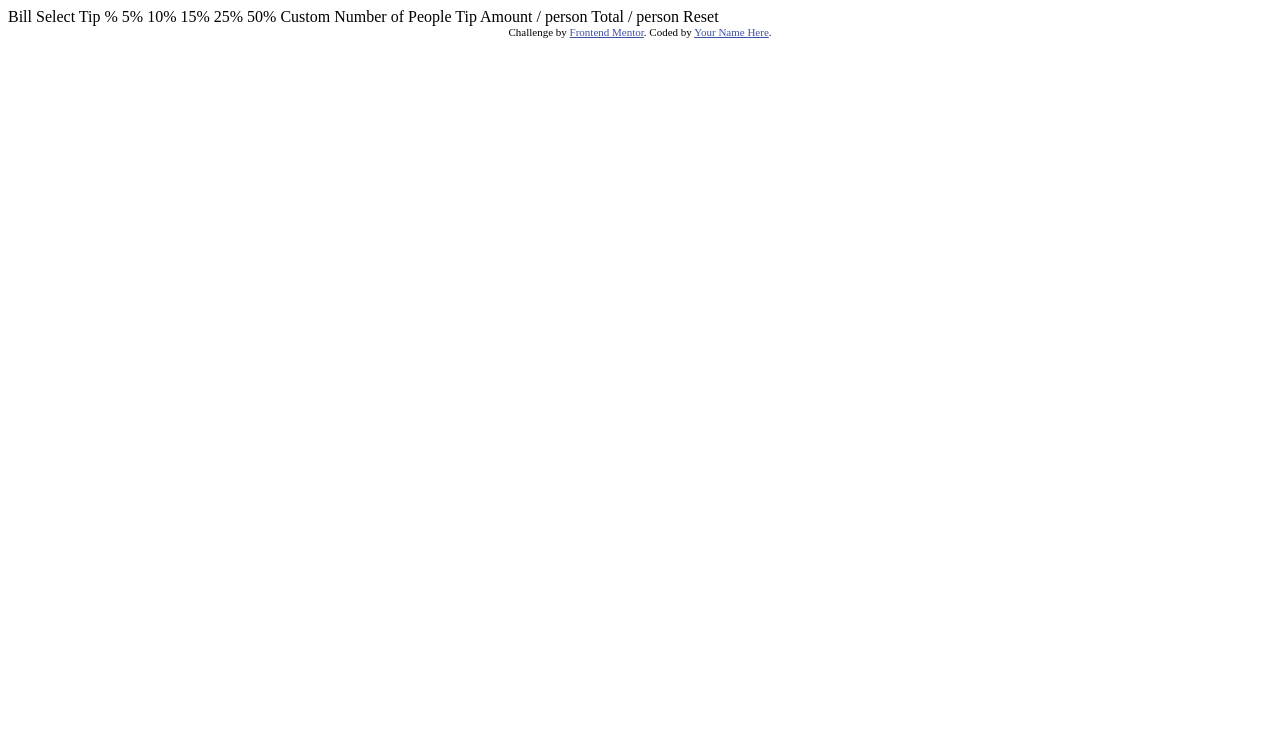
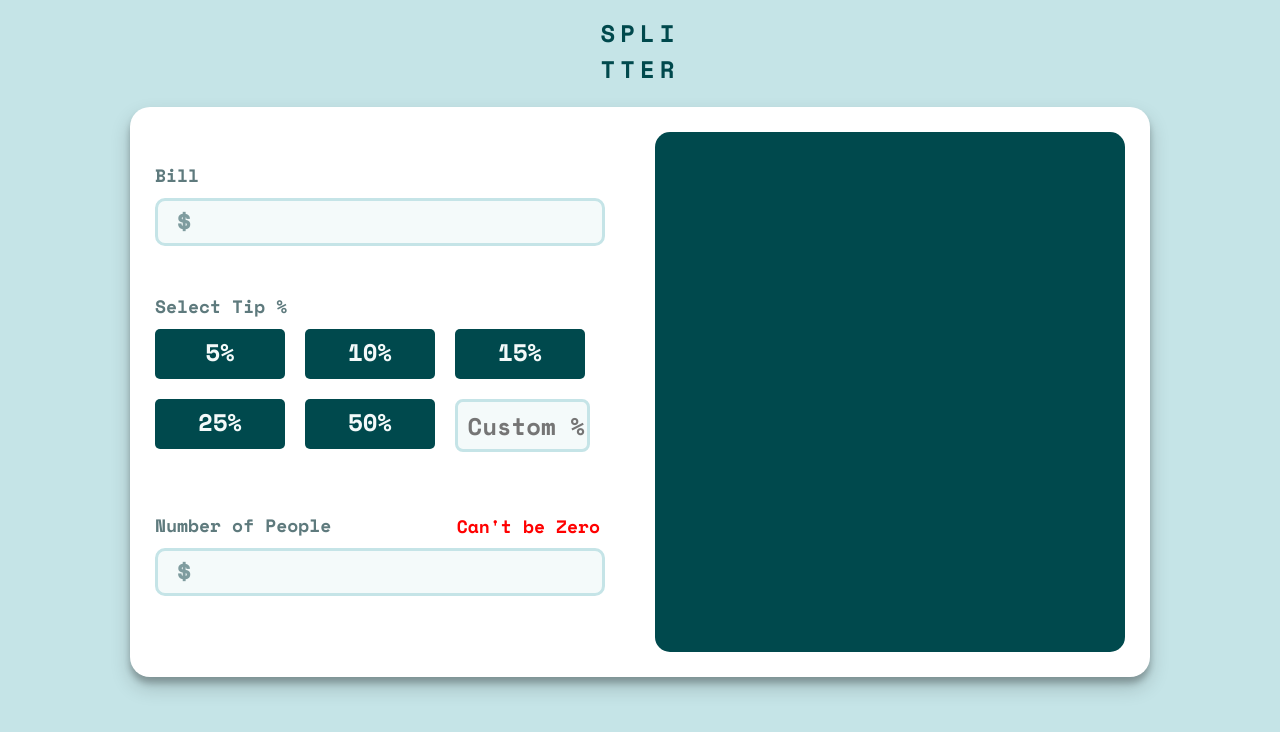
Before and after one commit to Mayur-Debu/Web-Development, a plain HTML site: page tip-calculator-app-main/tip-calculator-app-main/index.html in a window 1280 px wide. Drawn offline with nearby package versions, Linux system fonts and the light colour scheme.

Commit message:
Tip Input Section Done

```diff
--- a/tip-calculator-app-main/tip-calculator-app-main/index.html
+++ b/tip-calculator-app-main/tip-calculator-app-main/index.html
@@ -1,44 +1,86 @@
 <!DOCTYPE html>
 <html lang="en">
+
 <head>
-  <meta charset="UTF-8">
-  <meta name="viewport" content="width=device-width, initial-scale=1.0"> <!-- displays site properly based on user's device -->
+    <meta charset="UTF-8">
+    <meta http-equiv="X-UA-Compatible" content="IE=edge">
+    <meta name="viewport" content="width=device-width, initial-scale=1.0">
+    <title>Splitter.io</title>
 
-  <link rel="icon" type="image/png" sizes="32x32" href="./images/favicon-32x32.png">
+    <!-- link CSS -->
+    <link rel="stylesheet" href="./static/style.css">
 
-  <title>Frontend Mentor | Tip calculator app</title>
+    <!-- Link Fonts -->
+    <link href="https://fonts.googleapis.com/css2?family=Space+Mono:wght@700&display=swap" rel="stylesheet">
+</head>
 
-  <!-- Feel free to remove these styles or customise in your own stylesheet 👍 -->
-  <style>
-    .attribution { font-size: 11px; text-align: center; }
-    .attribution a { color: hsl(228, 45%, 44%); }
-  </style>
-</head>
 <body>
 
-  Bill
+    <div class="wrapper">
+        <div class="title">
+            <span>SPLI</span>
+            <span>TTER</span>
+        </div>
 
-  Select Tip %
-  5%
-  10%
-  15%
-  25%
-  50%
-  Custom
+        <div class="splitterComponent">
 
-  Number of People
+            <!-- Bill Input -->
+            <div class="billInputComponent">
+                <div class="form">
 
-  Tip Amount
-  / person
+                    <!-- Bill Amount Section -->
+                    <div class="billAmountSection">
+                        <label for="billTotal" class="defaultFont darkGrayCyan">Bill</label>
+                        <input type="text" id="billTotal" class="defaultFont">
+                        <span class="dollar defaultFont">$</span>
+                    </div>
 
-  Total
-  / person
+                    <!-- Select Tip Section -->
+                    <div class="billTipSection">
+                        <label for="" class="defaultFont darkGrayCyan">Select Tip %</label>
 
-  Reset
+                        <!-- Tip Options -->
+                        <div class="tipOptions">
+                            <div class="option defaultFont">
+                                <span>5%</span>
+                            </div>
+                            <div class="option defaultFont">
+                                <span>10%</span>
+                            </div>
+                            <div class="option defaultFont">
+                                <span>15%</span>
+                            </div>
+                            <div class="option defaultFont">
+                                <span>25%</span>
+                            </div>
+                            <div class="option defaultFont">
+                                <span>50%</span>
+                            </div>
 
-  <div class="attribution">
-    Challenge by <a href="https://www.frontendmentor.io?ref=challenge" target="_blank">Frontend Mentor</a>.
-    Coded by <a href="#">Your Name Here</a>.
-  </div>
+                            <input type="text" class="defaultFont" placeholder="Custom %">
+                        </div>
+                    </div>
+
+
+                    <!-- Number of People Section -->
+                    <div class="peopleInfoSection">
+                        <label for="billTotal" class="defaultFont darkGrayCyan">Number of People</label>
+                        <input type="text" id="billTotal" class="defaultFont">
+                        <span class="dollar defaultFont">$</span>
+                    </div>
+
+                    <!-- TODO: Has to be shown only when the no of people are zero -->
+                    <span class="defaultFont errorMessage">Can't be Zero</span>
+                </div>
+            </div>
+
+            <!-- Bill Output -->
+            <div class="billOutputComponent">
+
+            </div>
+        </div>
+    </div>
+
 </body>
+
 </html>
--- /dev/null
+++ b/tip-calculator-app-main/tip-calculator-app-main/static/style.css
@@ -0,0 +1,209 @@
+/* Default css */
+
+.defaultFont {
+  font-family: "Space Mono", monospace;
+}
+
+.lightGrayCyan {
+  color: hsl(185, 41%, 84%);
+}
+
+.darkGrayCyan {
+  color: hsl(186, 14%, 43%);
+}
+
+/* CSS STYLING FOR THE DEKTOP VIEW */
+
+body {
+  background-color: hsl(185, 41%, 84%);
+  margin: 0px 0px 0px 0px;
+}
+
+/* TITLE OF THE PAGE */
+.title {
+  display: flex;
+  flex-direction: column;
+  align-items: center;
+  font-family: "Space Mono", monospace;
+  color: hsl(183, 100%, 15%);
+  margin-bottom: -30px;
+  margin-top: 15px;
+}
+
+.title span {
+  letter-spacing: 5px;
+  font-size: 24px;
+}
+
+/* Splitter Component */
+
+.splitterComponent {
+  width: 1000px;
+  height: 550px;
+  margin: auto;
+  margin-top: 50px;
+  background-color: white;
+  border-radius: 20px;
+  display: flex;
+  padding: 10px;
+  box-shadow: rgba(0, 0, 0, 0.19) 0px 10px 20px, rgba(0, 0, 0, 0.23) 0px 6px 6px;
+}
+
+/* Bill Input Component */
+
+.form {
+  padding: auto;
+  margin-top: 30px;
+}
+
+.billInputComponent {
+  height: 520px;
+  width: 470px;
+  margin: auto;
+  border-radius: 15px;
+}
+
+.billAmountSection {
+  height: auto;
+  width: auto;
+  display: flex;
+  flex-direction: column;
+}
+
+.billAmountSection label {
+  font-size: 18px;
+}
+
+.billAmountSection input {
+  margin-right: 20px;
+  margin-top: 10px;
+  height: 40px;
+  border: solid hsl(185, 41%, 84%);
+  border-radius: 10px;
+  outline: none;
+  font-size: 22px;
+  text-align: right;
+  caret-color: hsl(186, 14%, 43%);
+  color: hsl(183, 100%, 15%);
+  background-color: hsl(189, 41%, 97%);
+}
+
+.billAmountSection input:hover:focus {
+  border: solid hsl(186, 14%, 43%);
+}
+
+.billAmountSection span {
+  color: hsl(184, 14%, 56%);
+  font-size: 30px;
+  margin-left: 20px;
+  margin-top: -48px;
+  width: fit-content;
+}
+
+.billTipSection {
+  margin-top: 50px;
+}
+
+.billTipSection label {
+  font-size: 18px;
+  margin-bottom: 15px;
+}
+
+.billTipSection .tipOptions {
+  display: flex;
+  flex-wrap: wrap;
+}
+
+.billTipSection .tipOptions .option {
+  width: 130px;
+  height: 45px;
+  background-color: hsl(183, 100%, 15%);
+  color: hsl(189, 41%, 97%);
+  font-size: 24px;
+  border-radius: 5px;
+  margin: 10px 20px 10px 0px;
+  padding: auto;
+  text-align: center;
+  padding-top: 5px;
+}
+
+.billTipSection .tipOptions input {
+  width: 125px;
+  height: 45px;
+  background-color: hsl(189, 41%, 97%);
+  margin: 10px 10px 10px 0px;
+  font-size: 24px;
+  border-radius: 8px;
+  text-align: right;
+  caret-color: hsl(183, 100%, 15%);
+  color: hsl(183, 100%, 15%);
+  border: solid hsl(185, 41%, 84%);
+  outline: none;
+}
+
+.billTipSection .tipOptions input:hover {
+  border: solid hsl(183, 100%, 15%);
+}
+
+.billTipSection .tipOptions .option:hover {
+  cursor: pointer;
+  color: hsl(183, 100%, 15%);
+  background-color: hsl(184, 14%, 56%);
+}
+
+.peopleInfoSection {
+  height: auto;
+  width: auto;
+  display: flex;
+  flex-direction: column;
+  margin-top: 50px;
+}
+
+.peopleInfoSection label {
+  font-size: 18px;
+}
+
+.peopleInfoSection input {
+  margin-right: 20px;
+  margin-top: 10px;
+  height: 40px;
+  border: solid hsl(185, 41%, 84%);
+  border-radius: 10px;
+  outline: none;
+  font-size: 22px;
+  text-align: right;
+  caret-color: hsl(186, 14%, 43%);
+  color: hsl(183, 100%, 15%);
+  background-color: hsl(189, 41%, 97%);
+}
+
+.peopleInfoSection input:hover:focus {
+  border: solid hsl(186, 14%, 43%);
+}
+
+.peopleInfoSection span {
+  color: hsl(184, 14%, 56%);
+  font-size: 30px;
+  margin-left: 20px;
+  margin-top: -48px;
+  width: fit-content;
+}
+
+.errorMessage {
+  font-size: 18px;
+  color: red;
+  text-align: right;
+  display: block;
+  margin-top: -80px;
+  margin-right: 25px;
+}
+
+/* Bill Output Component */
+
+.billOutputComponent {
+  height: 520px;
+  width: 470px;
+  background-color: hsl(183, 100%, 15%);
+  margin: auto;
+  border-radius: 15px;
+}
```
